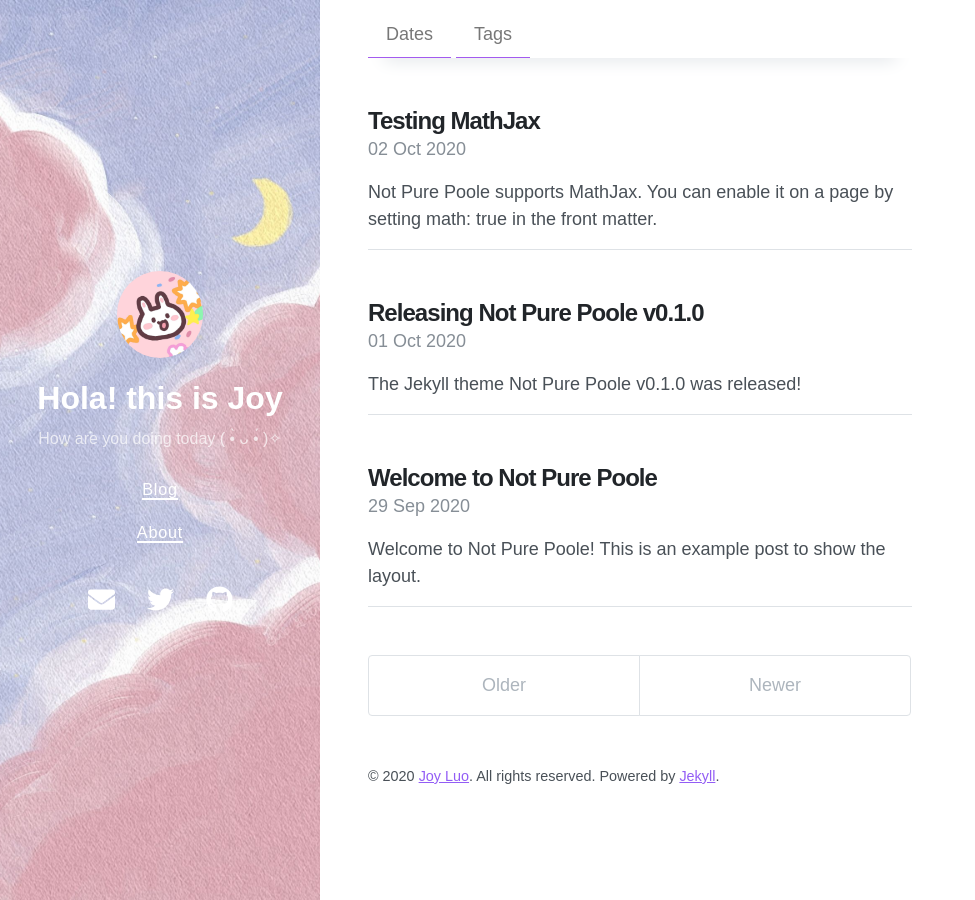
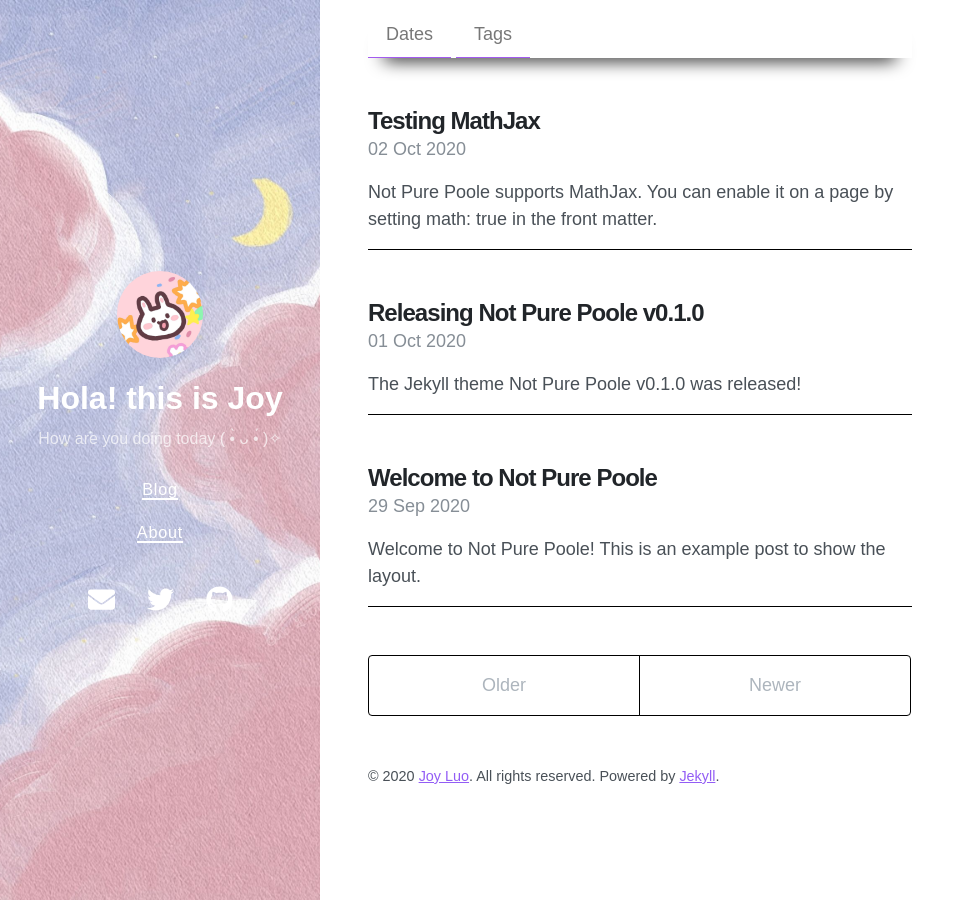
Before and after one commit to Joy3Luo/mathnotes, a Jekyll site: the page built from index.html, in a window 1280 px wide. Shown: the whole page, without its empty margins (0-975 px from the left). Built offline with Jekyll 4.4.1, drawn with Linux system fonts in a browser that asks for light colours; nearby versions of some CDN libraries; the list of posts is cut into pages by our own code.

Commit message:
Update _variables.scss

```diff
--- a/_sass/_variables.scss
+++ b/_sass/_variables.scss
@@ -39,7 +39,7 @@
 
   --heading-color: var(--gray-900);
 
-  --border-color: var(--gray-300);
+  --border-color: var(--gray-000); //var(--gray-300);
   --border-radius: .25rem;
 
   --code-font: SFMono-Regular, Menlo, Monaco, Consolas, "Liberation Mono", "Courier New", monospace;
```
